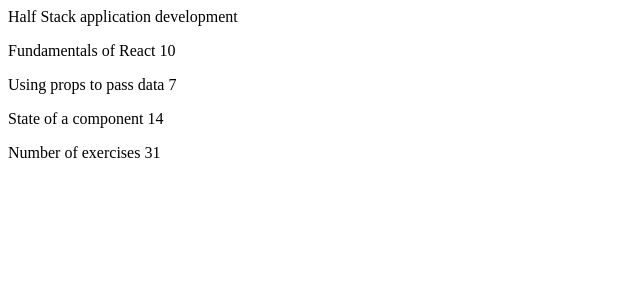
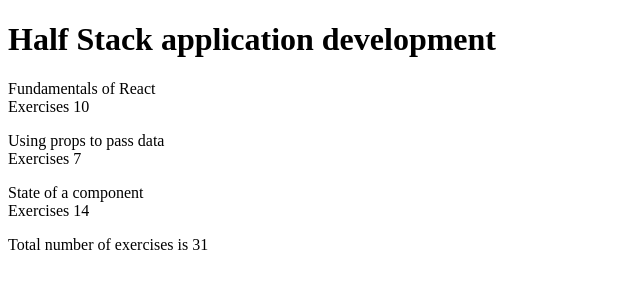
Before and after one commit to RamadhanAdam/fullstack-open-exercises, a React (Vite) app in the folder part1/Intro_to_React/application/: page / in a window 1280 px wide. Shown: the top 300 px of the page, without its empty margins (0-640 px from the left). Built offline with nearby package versions, Linux system fonts and the light colour scheme.

Commit message:
"part1 JS"

```diff
--- a/part1/Intro_to_React/application/package.json
+++ b/part1/Intro_to_React/application/package.json
@@ -1,5 +1,5 @@
 {
-  "name": "application",
+  "name": "application2",
   "private": true,
   "version": "0.0.0",
   "type": "module",
--- a/part1/Intro_to_React/application/src/App.jsx
+++ b/part1/Intro_to_React/application/src/App.jsx
@@ -1,48 +1,46 @@
 const Header = (props) =>{
-  return props.course;
+  return <h1>{props.course.name}</h1>
 
 }
 
 const Content = (props) => {
   return (
     <div>
-     <p>{props.part1} {props.exercises1}</p>
-     <p>{props.part2} {props.exercises2}</p>
-     <p>{props.part3} {props.exercises3}</p>
+     <p>{props.course.course[0].name} <br></br> Exercises {props.course.course[0].exercises}</p>
+     <p>{props.course.course[1].name} <br></br> Exercises {props.course.course[1].exercises}</p>
+     <p>{props.course.course[2].name} <br></br> Exercises {props.course.course[2].exercises}</p>
     </div>
   );
 };
 
 const Total = (props) => {
-  const total = props.exercises1 + props.exercises2 + props.exercises3
-  return <p>Number of exercises {total} </p>
+  const total = props.course.course[0].exercises + props.course.course[1].exercises + props.course.course[2].exercises
+  return <p>Total number of exercises is {total} </p>
 }
-const App = () =>{
-  const course = 'Half Stack application development'
-  const content = {part1 : 'Fundamentals of React',
-    part2 :'Using props to pass data',
-    part3 : 'State of a component'
+
+const App = () => {
+  const course = {
+    name: 'Half Stack application development',
+    course: [
+      {
+        name: 'Fundamentals of React',
+        exercises: 10
+      },
+      {
+        name: 'Using props to pass data',
+        exercises: 7
+      },
+      {
+        name: 'State of a component',
+        exercises: 14
+      }
+    ]
   }
-
-  const exercises1 = 10
-  const exercises2 = 7
-  const exercises3 = 14
-
   return (
     <div>
       <Header course={course}/>
-      <Content
-      part1 = {content.part1}
-      part2 = {content.part2}
-      part3 = {content.part3}
-      exercises1 = {exercises1}
-      exercises2 = {exercises2}
-      exercises3 = {exercises3}
-      />
-      <Total
-       exercises1 = {exercises1}
-      exercises2 = {exercises2}
-      exercises3 = {exercises3}/>
+      <Content course={course}/>
+      <Total course={course}/>
     </div>
   )
 }
--- a/part1/Intro_to_React/application/src/main.jsx
+++ b/part1/Intro_to_React/application/src/main.jsx
@@ -1,3 +1,4 @@
+
 import ReactDOM from 'react-dom/client'
 
 import App from './App'
```
Also changed, not shown: 1 other file (tests, documents, lock files or other folders).
